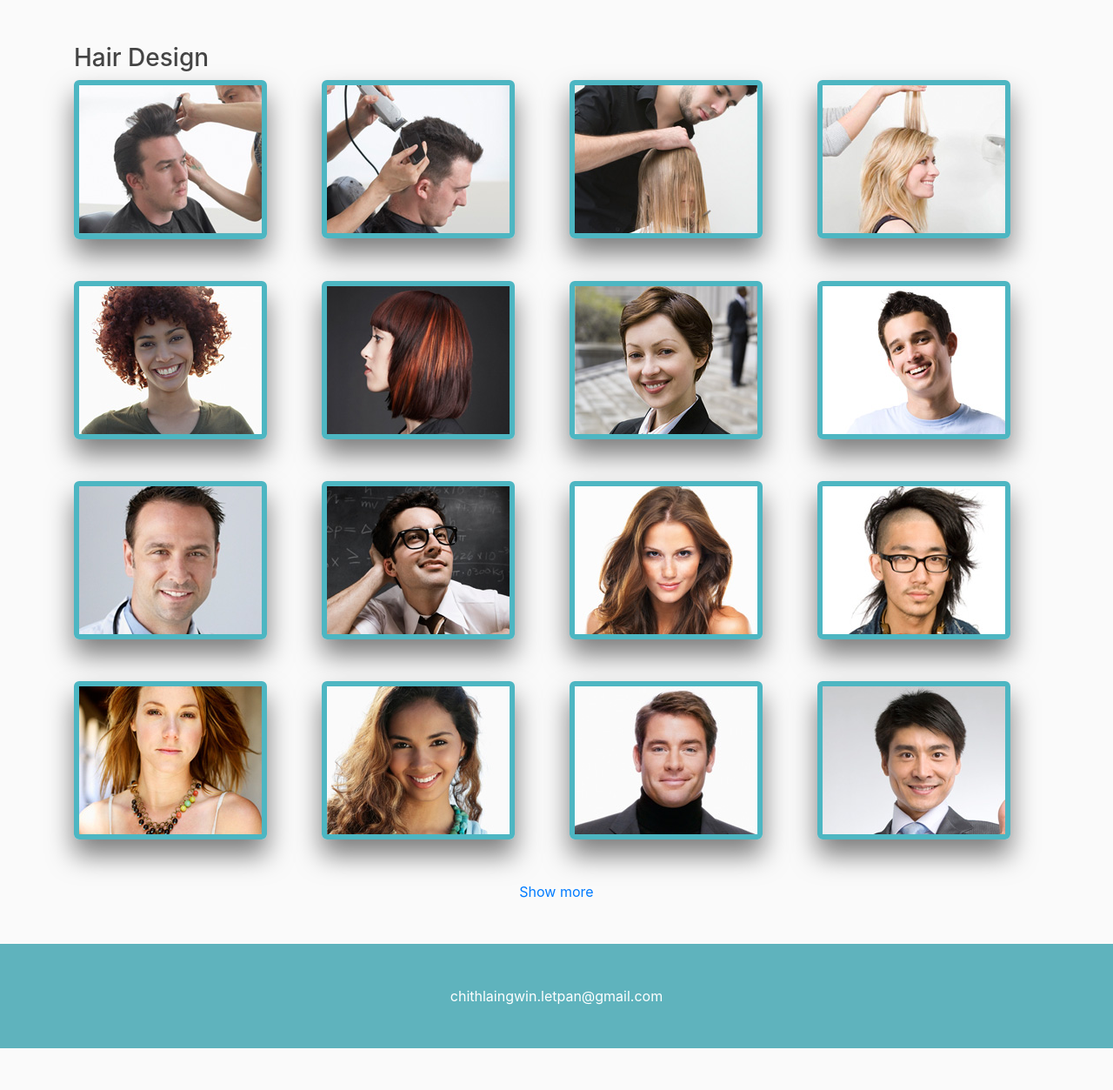
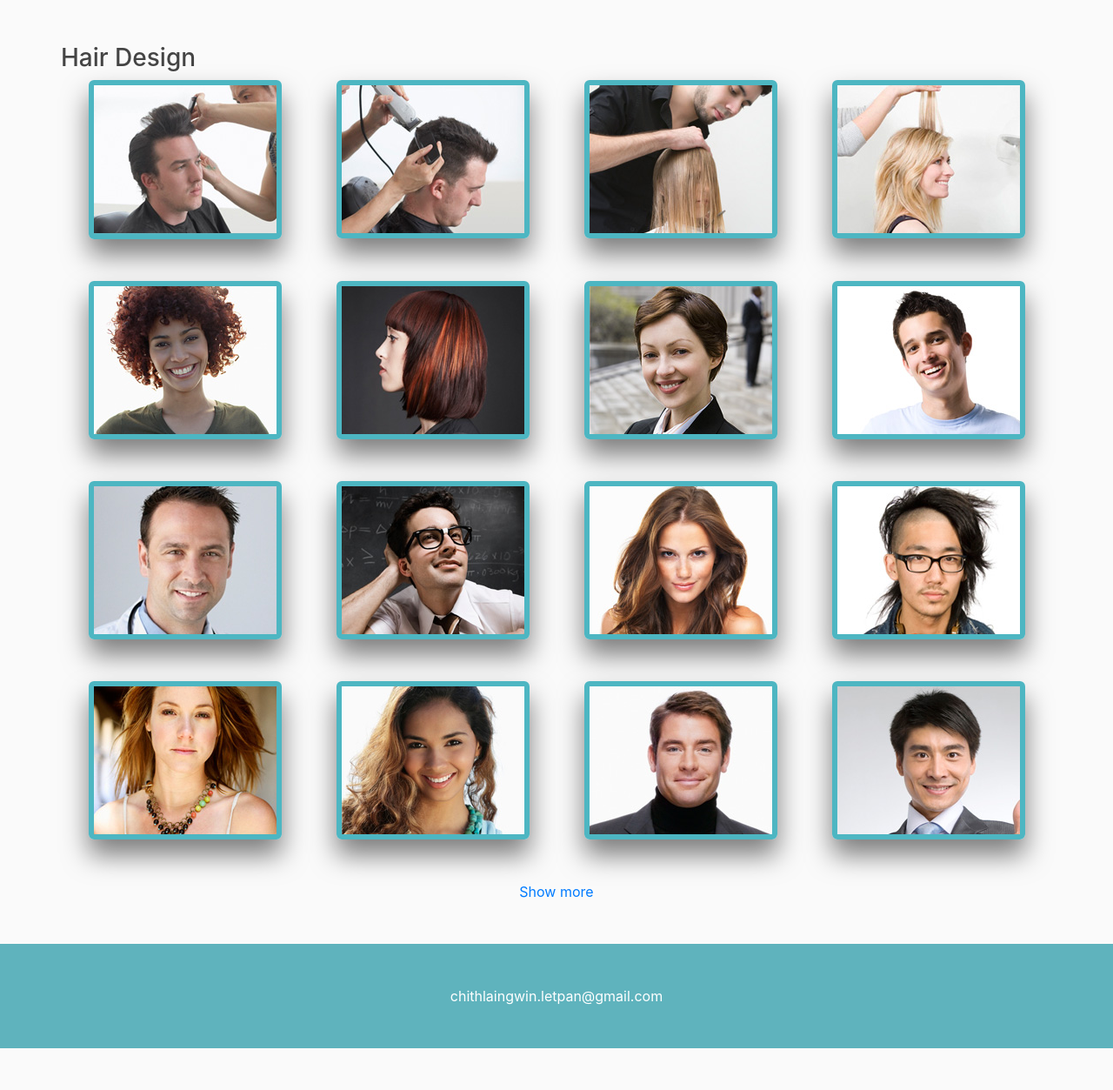
Before and after one commit to Chithlaing/hairstyle, a Django app: page /hairdesign/ in a window 1280 px wide. Shown: the part 120-1373 px from the top of the page at 87% size. Run offline with Django 5.2, Linux system fonts and the light colour scheme; some libraries are stand-ins or nearby versions.

Commit message:
xs-center

```diff
--- a/design/templates/design/hairdesign.html
+++ b/design/templates/design/hairdesign.html
@@ -2,54 +2,54 @@
 {% block title %}Hair Design{% endblock %}
 {% block content %}
     <div class="container mt mb-5" role="main">
-        <h3>Hair Design</h3>
-        <div class="row align-content-center">
-                <div class="col-sm-6 col-md-4 col-lg-3 mb-5 shadow-lg">
+        <h3 class="row justify-content-center justify-content-sm-start">Hair Design</h3>
+        <div class="row">
+                <div class="text-center col-sm-6 col-md-4 col-lg-3 mb-5 shadow-lg">
                     <img class="mini_image_border" src="/static/design/image/second.jpg" alt="second">
                 </div>
-                <div class="col-sm-6 col-md-4 col-lg-3 col-xl-3 mb-5">
+                <div class="text-center col-sm-6 col-md-4 col-lg-3 col-xl-3 mb-5">
                     <img class="mini_image_border" src="/static/design/image/third.jpg" alt="three">
                 </div>
-                <div class="col-sm-6 col-md-4 col-lg-3 col-xl-3 mb-5">
+                <div class="text-center col-sm-6 col-md-4 col-lg-3 col-xl-3 mb-5">
                     <img class="mini_image_border" src="/static/design/image/fourht.jpg" alt="four">
                 </div>
-                <div class="col-sm-6 col-md-4 col-lg-3 col-xl-3 mb-5">
+                <div class="text-center col-sm-6 col-md-4 col-lg-3 col-xl-3 mb-5">
                     <img class="mini_image_border" src="/static/design/image/fifth.jpg" alt="five">
                 </div>
-                <div class="col-sm-6 col-md-4 col-lg-3 col-xl-3 mb-5">
+                <div class="text-center col-sm-6 col-md-4 col-lg-3 col-xl-3 mb-5">
                     <img class="mini_image_border" src="/static/design/image/eight.jpg" alt="eight">
                 </div>
-                <div class="col-sm-6 col-md-4 col-lg-3 col-xl-3 mb-5">
+                <div class="text-center col-sm-6 col-md-4 col-lg-3 col-xl-3 mb-5">
                     <img class="mini_image_border" src="/static/design/image/nine.jpg" alt="nine">
                 </div>
-                <div class="col-sm-6 col-md-4 col-lg-3 col-xl-3 mb-5">
+                <div class="text-center col-sm-6 col-md-4 col-lg-3 col-xl-3 mb-5">
                     <img class="mini_image_border" src="/static/design/image/ten.jpg" alt="ten">
                 </div>
-                <div class="col-sm-6 col-md-4 col-lg-3 col-xl-3 mb-5">
+                <div class="text-center col-sm-6 col-md-4 col-lg-3 col-xl-3 mb-5">
                     <img class="mini_image_border" src="/static/design/image/eleven.jpg" alt="eleven">
                 </div>
-                <div class="col-sm-6 col-md-4 col-lg-3 col-xl-3 mb-5">
+                <div class="text-center col-sm-6 col-md-4 col-lg-3 col-xl-3 mb-5">
                     <img class="mini_image_border" src="/static/design/image/twelve.jpg" alt="eleven">
                 </div>
-                <div class="col-sm-6 col-md-4 col-lg-3 col-xl-3 mb-5">
+                <div class="text-center col-sm-6 col-md-4 col-lg-3 col-xl-3 mb-5">
                     <img class="mini_image_border" src="/static/design/image/thirteen.jpg" alt="eleven">
                 </div>
-                <div class="col-sm-6 col-md-4 col-lg-3 col-xl-3 mb-5">
+                <div class="text-center col-sm-6 col-md-4 col-lg-3 col-xl-3 mb-5">
                     <img class="mini_image_border" src="/static/design/image/fourteen.jpg" alt="eleven">
                 </div>
-                <div class="col-sm-6 col-md-4 col-lg-3 col-xl-3 mb-5">
+                <div class="text-center col-sm-6 col-md-4 col-lg-3 col-xl-3 mb-5">
                     <img class="mini_image_border" src="/static/design/image/fifteen.jpg" alt="eleven">
                 </div>
-                <div class="col-sm-6 col-md-4 col-lg-3 col-xl-3 mb-5">
+                <div class="text-center col-sm-6 col-md-4 col-lg-3 col-xl-3 mb-5">
                     <img class="mini_image_border" src="/static/design/image/sixteen.jpg" alt="eleven">
                 </div>
-                <div class="col-sm-6 col-md-4 col-lg-3 col-xl-3 mb-5">
+                <div class="text-center col-sm-6 col-md-4 col-lg-3 col-xl-3 mb-5">
                     <img class="mini_image_border" src="/static/design/image/seventeen.jpg" alt="eleven">
                 </div>
-                <div class="col-sm-6 col-md-4 col-lg-3 col-xl-3 mb-5">
+                <div class="text-center col-sm-6 col-md-4 col-lg-3 col-xl-3 mb-5">
                     <img class="mini_image_border" src="/static/design/image/eighteen.jpg" alt="eleven">
                 </div>
-                <div class="col-sm-6 col-md-4 col-lg-3 col-xl-3 mb-5">
+                <div class="text-center col-sm-6 col-md-4 col-lg-3 col-xl-3 mb-5">
                     <img class="mini_image_border" src="/static/design/image/ninteen.jpg" alt="eleven">
                 </div>
         </div>
--- a/design/templates/design/hairstyle.html
+++ b/design/templates/design/hairstyle.html
@@ -4,8 +4,8 @@
 <main role="main" class="container mb-5">
     <div class="">
         <div class="first_image mt row align-items-center">
-            <img class="col-md-3 pl-0" src="static/design/image/great-hairstyle.jpg" alt="hairstyle">
-            <div class="col-md-6">
+            <img class="bg-white col-md-4 pl-0" src="static/design/image/great-hairstyle.jpg" alt="hairstyle">
+            <div class="col-md-8 bg-white">
                 <h1 class="" style="line-height: 1.6;">Great hairstyle comes</h1>
                 <h1 class="" style="line-height: 1.6;">from the experts.</h1>
                 <h3 class="font-italic text-warning" style="line-height: 1.6;">Created By: Chit Hlaing Win</h3>
@@ -97,7 +97,7 @@
                         help on the Forums.
                     </p>
                 </div>
-                <div class="box mt-5">
+                <div class="box mt-2">
                     <div class="row align-items-center">
                         <img class="col-md-3 rounded float-left" src="static/design/image/seventh.png" alt="hairstyle">
                         <h5 class="text-white col-md-5" style="line-height: 2">Are you losing your hair?
--- a/design/templates/design/nav&footer.html
+++ b/design/templates/design/nav&footer.html
@@ -16,7 +16,7 @@
         <div class="container">
             <a class="navbar-brand text-uppercase font_style font-italic text-warning h1 col-3" href="{% url 'design-hairstyle' %}">Hair Style
             <i class="bi bi-stars"></i></a>
-            <button class="navbar-toggler" type="button" data-toggle="collapse" data-target="#navbarToggle"
+            <button class="bg-dark navbar-toggler" type="button" data-toggle="collapse" data-target="#navbarToggle"
                     aria-controls="navbarToggle" aria-expanded="false" aria-label="Toggle navigation">
                 <span class="navbar-toggler-icon"></span>
             </button>
```
